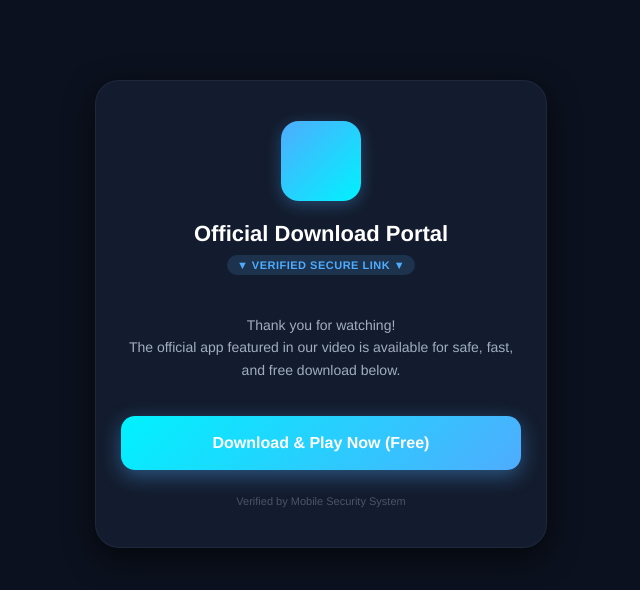
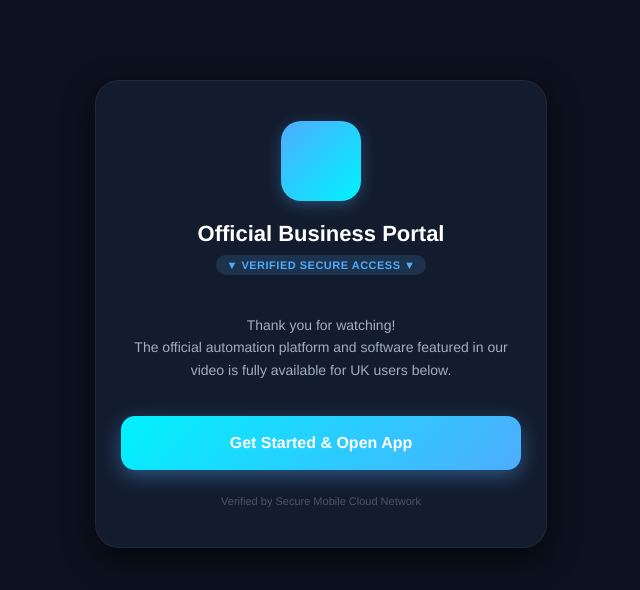
Before and after one commit to gaming-promo-zone/game, a plain HTML site: page index.html in a window 1280 px wide. Shown: the whole page, without its empty margins (319-959 px from the left). Drawn offline with Linux system fonts and the light colour scheme.

Commit message:
Update index.html

```diff
--- a/index.html
+++ b/index.html
@@ -3,7 +3,7 @@
 <head>
     <meta charset="UTF-8">
     <meta name="viewport" content="width=device-width, initial-scale=1.0">
-    <title>Official Download Center</title>
+    <title>Official Access Center</title>
     <style>
         body {
             background-color: #0b111e;
@@ -27,7 +27,7 @@
             height: 80px;
             margin: 0 auto 20px auto;
             background: linear-gradient(135deg, #4facfe 0%, #00f2fe 100%);
-            border-radius: 18px;
+            border-radius: 20px;
             box-shadow: 0 4px 15px rgba(79, 172, 254, 0.3);
         }
         h1 {
@@ -78,13 +78,13 @@
 <body>
     <div class="container">
         <div class="icon-placeholder"></div>
-        <h1>Official Download Portal</h1>
-        <div class="badge">▼ VERIFIED SECURE LINK ▼</div>
-        <p>Thank you for watching!<br>The official app featured in our video is available for safe, fast, and free download below.</p>
+        <h1>Official Business Portal</h1>
+        <div class="badge">▼ VERIFIED SECURE ACCESS ▼</div>
+        <p>Thank you for watching!<br>The official automation platform and software featured in our video is fully available for UK users below.</p>
 
-        <a href="https://google.com" class="btn">Download & Play Now (Free)</a>
+        <a href="https://google.com" class="btn">Get Started & Open App</a>
 
-        <div class="footer-text">Verified by Mobile Security System</div>
+        <div class="footer-text">Verified by Secure Mobile Cloud Network</div>
     </div>
 </body>
 </html>
```
